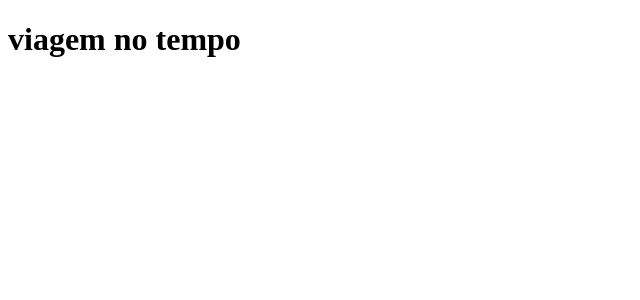
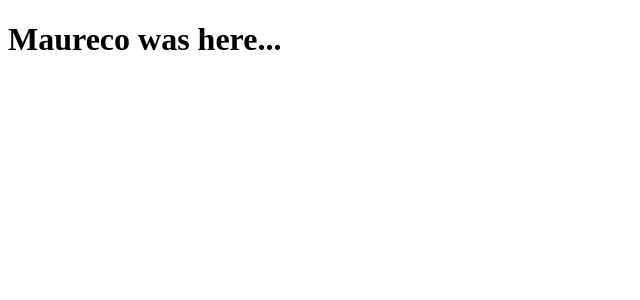
Before and after one commit to maureco-dev/project, a Next.js app: page / in a window 1280 px wide. Shown: the top 300 px of the page, without its empty margins (0-640 px from the left). Built offline with nearby package versions, Linux system fonts and the light colour scheme.

Commit message:
modifica a frase

```diff
--- a/pages/index.js
+++ b/pages/index.js
@@ -1,5 +1,5 @@
 function Home(){
-    return <h1>viagem no tempo</h1>
+    return <h1>Maureco was here...</h1>
 }
 
 export default Home;
```
